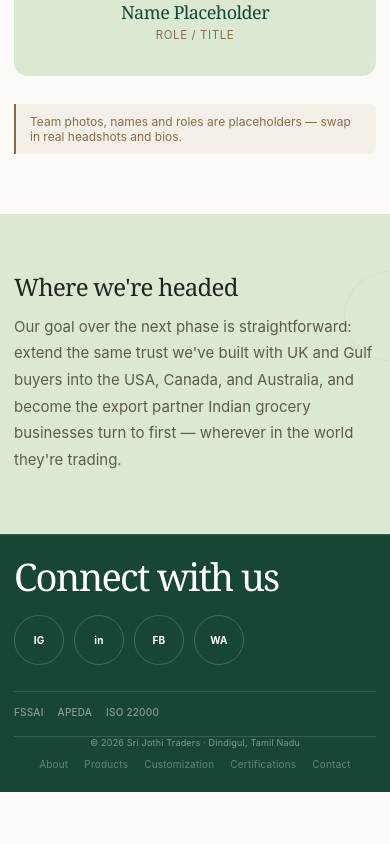
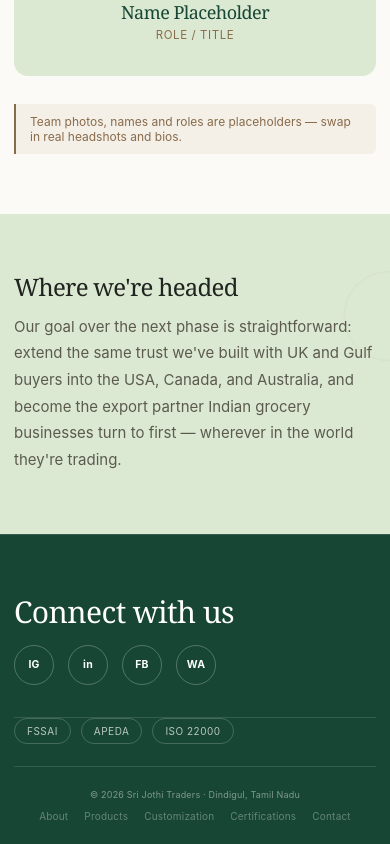
Before and after one commit to Lokesh-5618/sri-jothi-site, a React (Vite) app: page /about in a window 390 px wide. Shown: the part 2318-3162 px from the top of the page. Before the commit the page ends 3110 px from the top, so only its background shows below. Built offline with nearby package versions, Linux system fonts and the light colour scheme.

Commit message:
Update index.css

```diff
--- a/src/index.css
+++ b/src/index.css
@@ -29,7 +29,7 @@
 
 /* ---------- reset ---------- */
 *, *::before, *::after { box-sizing: border-box; }
-html { scroll-behavior: auto; }
+html { scroll-behavior: smooth; }
 body {
   margin: 0;
   background: var(--paper);
@@ -446,44 +446,46 @@ section:not(.page-hero):not(.hero)::before {
 
 /* ---------- footer ---------- */
 footer {
-  padding: 42px 0 28px;
+  padding: 26px 0;
   background: var(--green);
   border-top: 1px solid rgba(255, 255, 255, .12);
   color: rgba(255, 255, 255, .45);
   font-size: 10px;
   letter-spacing: .02em;
 }
+.footer-inner {
+  display: flex;
+  justify-content: space-between;
+  align-items: center;
+  flex-wrap: wrap;
+  gap: 14px;
+}
+.footer-links { display: flex; gap: 22px; flex-wrap: wrap; }
+.footer-links a { opacity: .75; transition: opacity .25s; }
+.footer-links a:hover { opacity: 1; color: var(--lime); }
 
-/* ---------- connect section ---------- */
 .footer-connect-section {
-  padding-bottom: 26px;
-  border-bottom: 1px solid rgba(255, 255, 255, .14);
+  padding: clamp(40px, 6vw, 64px) 0 clamp(32px, 5vw, 48px);
+  border-bottom: 1px solid rgba(255, 255, 255, .12);
 }
-
 .footer-connect {
   display: flex;
   align-items: center;
-  gap: 30px;
+  justify-content: space-between;
+  flex-wrap: wrap;
+  gap: 24px;
 }
-
 .footer-connect-label {
-  font: 400 clamp(42px, 4vw, 58px)/1 var(--serif);
-  letter-spacing: -.045em;
+  font: 400 clamp(30px, 4.4vw, 46px)/1 var(--serif);
+  letter-spacing: -.02em;
   color: #fff;
-  white-space: nowrap;
 }
-
-.footer-socials {
-  display: flex;
-  align-items: center;
-  gap: 16px;
-}
-
+.footer-socials { display: flex; gap: 14px; }
 .footer-socials a {
-  width: 66px;
-  height: 66px;
+  width: 52px;
+  height: 52px;
   border-radius: 50%;
-  border: 1px solid rgba(255, 255, 255, .20);
+  border: 1px solid rgba(255, 255, 255, .25);
   display: flex;
   align-items: center;
   justify-content: center;
@@ -493,126 +495,29 @@ footer {
   color: #fff;
   transition: background .25s, border-color .25s, transform .25s var(--ease), color .25s;
 }
+.footer-socials a:hover { background: var(--lime); color: var(--green); border-color: var(--lime); transform: translateY(-2px); }
 
-.footer-socials a:hover {
-  background: var(--lime);
-  color: var(--green);
-  border-color: var(--lime);
-  transform: translateY(-2px);
-}
-
-/* ---------- certifications — separate minimal row ---------- */
 .footer-cert-section {
   display: flex;
-  justify-content: flex-end;
-  align-items: center;
-  padding: 14px 0 18px;
+  padding-bottom: 22px;
+  margin-bottom: 22px;
+  border-bottom: 1px solid rgba(255, 255, 255, .12);
 }
-
-.footer-certs {
-  display: flex;
-  align-items: center;
-  gap: 28px;
+.footer-certs { display: flex; justify-content: flex-start; width: 100%; gap: 10px; flex-wrap: wrap; }
+.footer-cert-badge {
+  font-size: 10px;
+  letter-spacing: .05em;
+  color: rgba(255, 255, 255, .7);
+  border: 1px solid rgba(255, 255, 255, .2);
+  padding: 6px 12px;
+  border-radius: 999px;
 }
-
-.footer-cert-badge {
-  width: auto;
-  height: auto;
-  padding: 0;
-  border: 0;
-  border-radius: 0;
-  display: block;
-  color: rgba(255, 255, 255, .48);
-  font-size: 10px;
-  font-weight: 500;
-  letter-spacing: .02em;
-  white-space: nowrap;
-  transition: color .25s ease;
+@media (max-width: 600px) {
+  .footer-connect { justify-content: flex-start; gap: 18px; }
+  .footer-socials a { width: 40px; height: 40px; font-size: 10.5px; }
 }
-
-.footer-cert-badge:hover {
-  background: none;
-  border: 0;
-  color: rgba(255, 255, 255, .85);
-  transform: none;
-}
-
-/* ---------- bottom row ---------- */
-.footer-inner {
-  border-top: 1px solid rgba(255, 255, 255, .14);
-  padding-top: 25px;
-  display: flex;
-  justify-content: space-between;
-  align-items: center;
-  flex-wrap: wrap;
-  gap: 14px;
-}
-
-.footer-links {
-  display: flex;
-  gap: 22px;
-  flex-wrap: wrap;
-}
-
-.footer-links a {
-  opacity: .75;
-  transition: opacity .25s;
-}
-
-.footer-links a:hover {
-  opacity: 1;
-  color: var(--lime);
-}
-
-@media (max-width: 1000px) {
-  .footer-connect { gap: 22px; }
-  .footer-connect-label { font-size: 44px; }
-  .footer-socials { gap: 10px; }
-  .footer-socials a { width: 58px; height: 58px; }
-}
-
-@media (max-width: 900px) {
-  .footer-inner {
-    flex-direction: column;
-    text-align: center;
-    gap: 10px;
-  }
-  .footer-links { justify-content: center; }
-}
-
-@media (max-width: 640px) {
-  .footer-connect {
-    flex-direction: column;
-    align-items: flex-start;
-    gap: 20px;
-  }
-
-  .footer-connect-label { font-size: 42px; }
-  .footer-socials { gap: 10px; }
-  .footer-socials a { width: 54px; height: 54px; }
-
-  .footer-cert-section {
-    justify-content: flex-start;
-  }
-
-  .footer-certs {
-    gap: 18px;
-    flex-wrap: wrap;
-  }
-
-  .footer-inner { padding-top: 20px; }
-  .footer-links { gap: 16px; font-size: 10px; }
-  footer { padding: 30px 0 22px; }
-}
-
-@media (max-width: 390px) {
-  .footer-connect-label { font-size: 38px; }
-  .footer-socials a { width: 50px; height: 50px; font-size: 10px; }
-  .footer-certs { gap: 14px; }
-}
-
 @media (prefers-reduced-motion: reduce) {
-  .footer-socials a, .footer-cert-badge { transition: none; }
+  .footer-socials a { transition: none; }
 }
 
 /* ---------- page-load veil ---------- */
@@ -848,17 +753,17 @@ body:before {
 .journey-copy { display: flex; justify-content: space-between; gap: 40px; align-items: end; margin-bottom: 28px; }
 .journey-copy .display { max-width: 760px; }
 .journey-note { max-width: 300px; font-size: 12px; line-height: 1.7; color: var(--muted); }
-/* tall scroll track: the extra height (300vh - 100vh) is the scroll
-   distance the user travels while the section stays pinned in place */
-.journey-scroll { position: relative; height: 100vh; min-height: 0; }
+/* No extra scroll track needed — the "hold" is done in JS by freezing
+   page scroll while the wheel/touch input drives the animation progress.
+   This container only needs to be exactly one viewport tall on desktop. */
+.journey-scroll { position: relative; }
 .journey-pin {
-  position: sticky;
-  top: 0;
-  height: 100vh;
-  display: flex;
-  flex-direction: column;
-  justify-content: center;
+  position: relative;
   padding-top: 16px;
+}
+@media (min-width: 1051px) {
+  .journey-scroll { height: 100vh; }
+  .journey-pin { height: 100%; display: flex; flex-direction: column; justify-content: center; }
 }
 .journey-visual { height: min(62vh, 540px); background: var(--green); position: relative; overflow: hidden; border-radius: 16px; box-shadow: 0 30px 60px rgba(16, 56, 42, .18); }
 .journey-visual:before { content: ""; position: absolute; inset: -30%; background: radial-gradient(circle at 70% 30%, rgba(219, 233, 210, .13), transparent 28%), radial-gradient(circle at 30% 70%, rgba(137, 107, 75, .13), transparent 25%); animation: journeyGlow 9s ease-in-out infinite alternate; }
@@ -913,8 +818,6 @@ body:before {
   .cap:nth-child(3) { border-left: 1px solid rgba(255, 255, 255, .18); }
   .products-grid { grid-template-columns: 1fr 1fr; }
   .product:first-child { grid-column: 1/-1; }
-  .journey-scroll { height: auto; }
-  .journey-pin { position: static; height: auto; padding-top: 16px; }
   .journey-copy { display: block; }
   .journey-note { margin-top: 25px; }
   .statement p { margin-left: 0; max-width: 100%; }
@@ -951,8 +854,6 @@ body:before {
   .statement { padding-top: 80px; padding-bottom: 80px; }
   .statement h2 { font-size: clamp(42px, 12vw, 80px); }
   .statement p { margin-left: 0; margin-top: 28px; font-size: 14px; }
-  .journey-scroll { height: auto; }
-  .journey-pin { position: static; top: auto; height: auto; }
   .journey-svg { min-width: 640px; left: -120px; }
   .journey-visual { height: min(55vh, 420px); }
   .journey-words { grid-template-columns: 1fr 1fr; }
```
